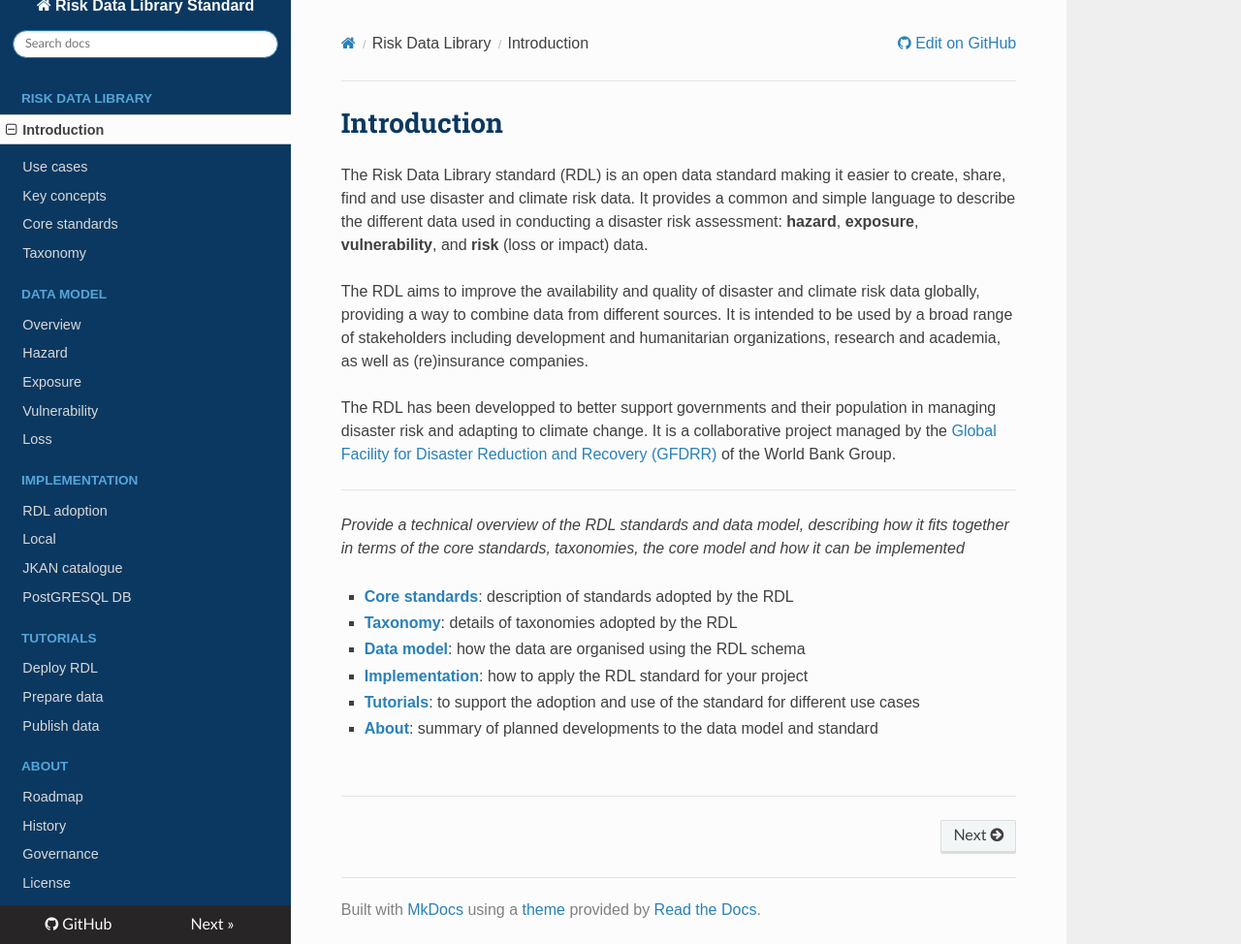
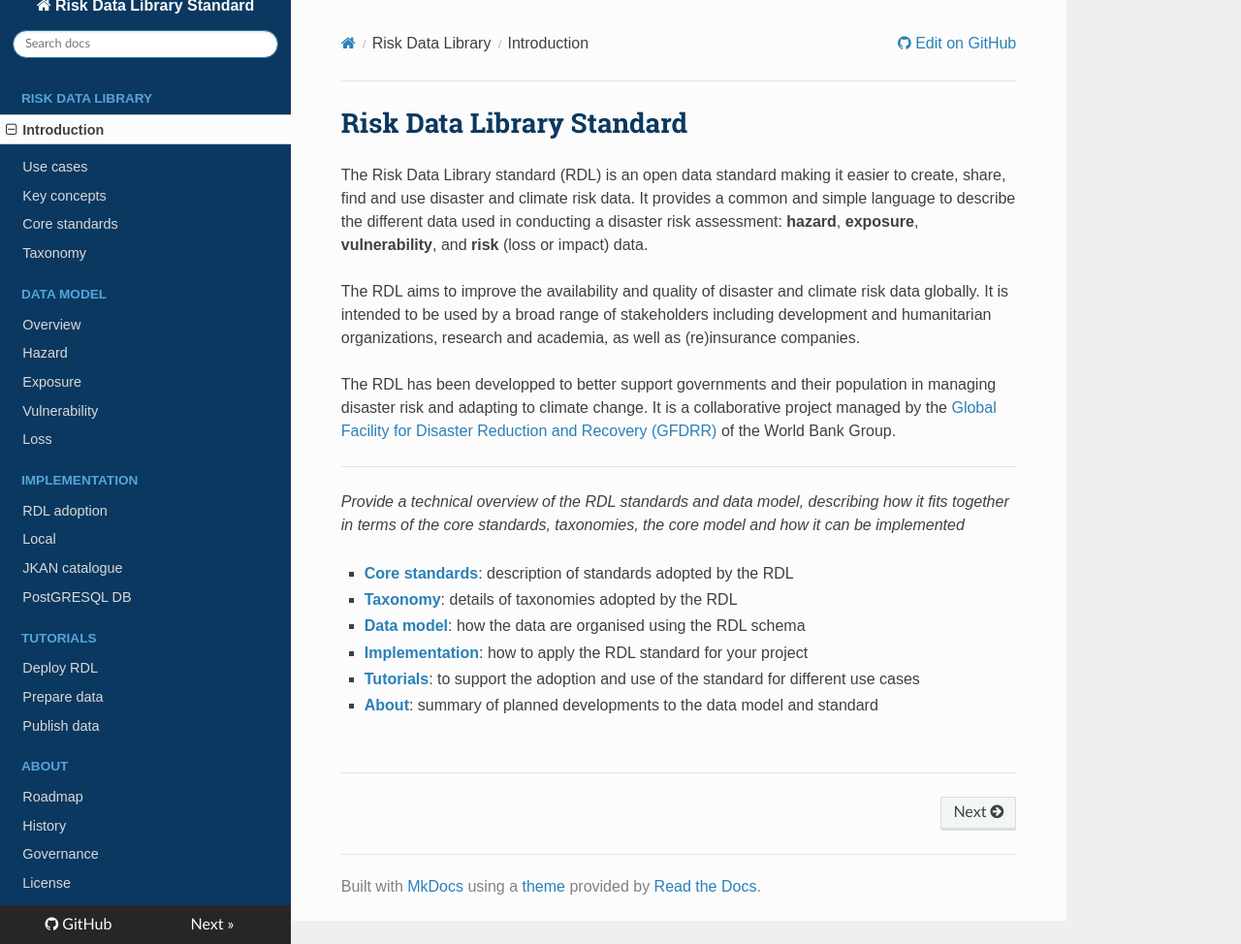
Before and after one commit to GFDRR/rdl-docs, an MkDocs documentation site: the page built from docs/index.md, in a window 1280 px wide and 974 px high. Shown: the whole window at 97% size. Built offline with MkDocs 1.6.1, drawn with Linux system fonts in a browser that asks for light colours; nearby versions of some CDN libraries.

Commit message:
Introduction

```diff
--- a/docs/index.md
+++ b/docs/index.md
@@ -1,8 +1,8 @@
-# Introduction
+# Risk Data Library Standard
 
 The Risk Data Library standard (RDL) is an open data standard making it easier to create, share, find and use disaster and climate risk data. It provides a common and simple language to describe the different data used in conducting a disaster risk assessment: **hazard**, **exposure**, **vulnerability**, and **risk** (loss or impact) data.
 
-The RDL aims to improve the availability and quality of disaster and climate risk data globally, providing a way to combine data from different sources. It is intended to be used by a broad range of stakeholders including development and humanitarian organizations, research and academia, as well as (re)insurance companies.
+The RDL aims to improve the availability and quality of disaster and climate risk data globally. It is intended to be used by a broad range of stakeholders including development and humanitarian organizations, research and academia, as well as (re)insurance companies.
 
 The RDL has been developped to better support governments and their population in managing disaster risk and adapting to climate change. It is a collaborative project managed by the [Global Facility for Disaster Reduction and Recovery (GFDRR)](https://www.gfdrr.org/) of the World Bank Group.
 
```
